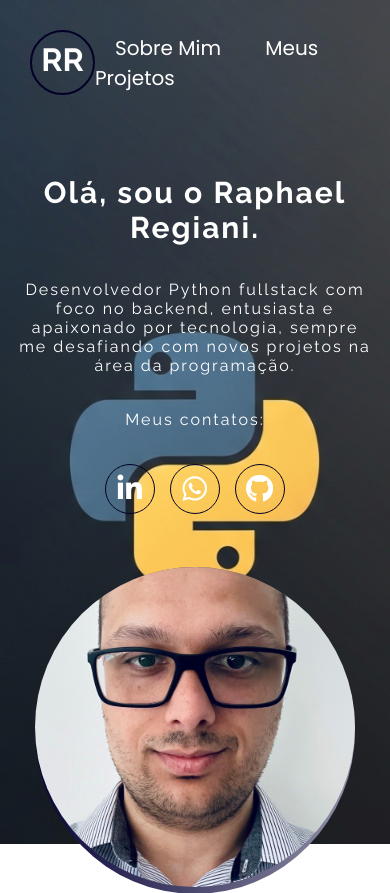
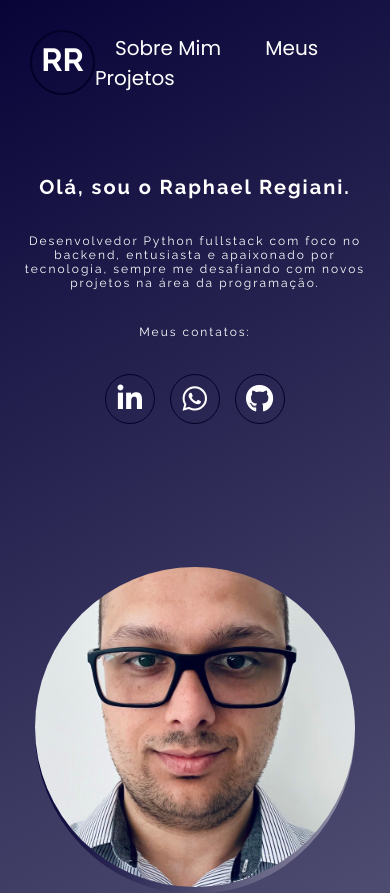
Before and after one commit to RaphaelReggiani/portfolio, a plain HTML site: page index.html in a window 390 px wide. Shown: the top 893 px of the page. Drawn offline with nearby package versions, Linux system fonts and the light colour scheme.

Commit message:
Rev 29
- Estilizações em geral.

```diff
--- a/src/css/estilos.css
+++ b/src/css/estilos.css
@@ -7,40 +7,19 @@ body {
 	font-family: "Poppins", sans-serif;
 	margin: 0 auto;
 	max-width: 1440px;
-	overflow-x: hidden;
-	position: relative;
-}
-
-body::before {
-	content: "";
-	position: fixed;
-	top: 0;
-	left: 0;
-	width: 100%;
-	height: 100%;
-	background: url("../imagens/portfolio_background_image.png") no-repeat center center;
-	background-size: cover;
-	opacity: .95;
-	z-index: -1;
+	background: linear-gradient(150deg, #080438, #ffffff);
+	background-size: 120% 120%;
 }
 
 .rodape {
-	background-color: #040027;
-	color: #fff;
-	text-align: center;
-	padding: 10px 10px;
-
-	position: relative;
-	left: 50%;
-	right: 50%;
-	margin-left: -50vw;
-	margin-right: -50vw;
-	width: 100vw;
-	box-sizing: border-box;
+  background-color: #040027;
+  color: #fff;
+  text-align: center;
+  padding: 10px 10px;
 }
 
 .rodape p {
-	margin: 0 0 1px;
+  margin: 0 0 1px;
 }
 
 .cabecalho {
--- a/src/css/responsivo.css
+++ b/src/css/responsivo.css
@@ -1,5 +1,4 @@
-@media(max-width: 1280px) {
-
+@media (max-width: 1280px) {
     .cabecalho {
         padding: 30px;
     }
@@ -11,12 +10,7 @@
         gap: 30px;
     }
 
-    .home .informacoes {
-        max-width: 100%;
-        text-align: center;
-        align-items: center;
-    }
-
+    .home .informacoes,
     .home .sobre {
         max-width: 100%;
         text-align: center;
@@ -28,20 +22,56 @@
     }
 }
 
-@media(max-width: 425px) {
-    .home .informacoes h1 {
-        font-size: 30px;
+@media (max-width: 768px) {
+
+    .menu ul {
+        flex-direction: column;
+        gap: 10px;
+        padding: 0;
     }
 
-    .home .informacoes p {
-        font-size: 16px;
+    .menu li a {
+        padding: 10px 15px;
+        font-size: 18px;
+    }
+
+    .projetos .container-projetos {
+        flex-direction: column;
+        gap: 30px;
+        padding: 0 15px;
+    }
+
+    .projetos .projeto {
+        max-width: 100%;
+    }
+}
+
+@media (max-width: 405px) {
+    .home .informacoes h1,
+    .home .sobre h1 {
+        font-size: 20px;
+    }
+
+    .home .informacoes p,
+    .home .sobre p {
+        font-size: 12px;
     }
 
     .home .container-foto img {
         max-width: 320px;
+        max-height: 320px;
     }
 
     .projetos {
-        padding: 30px;
+        padding: 25px;
+    }
+
+    .projetos .container-projetos {
+        gap: 20px;
+    }
+
+    .menu li a {
+        font-size: 16px;
+        padding: 8px 12px;
     }
 }
```
